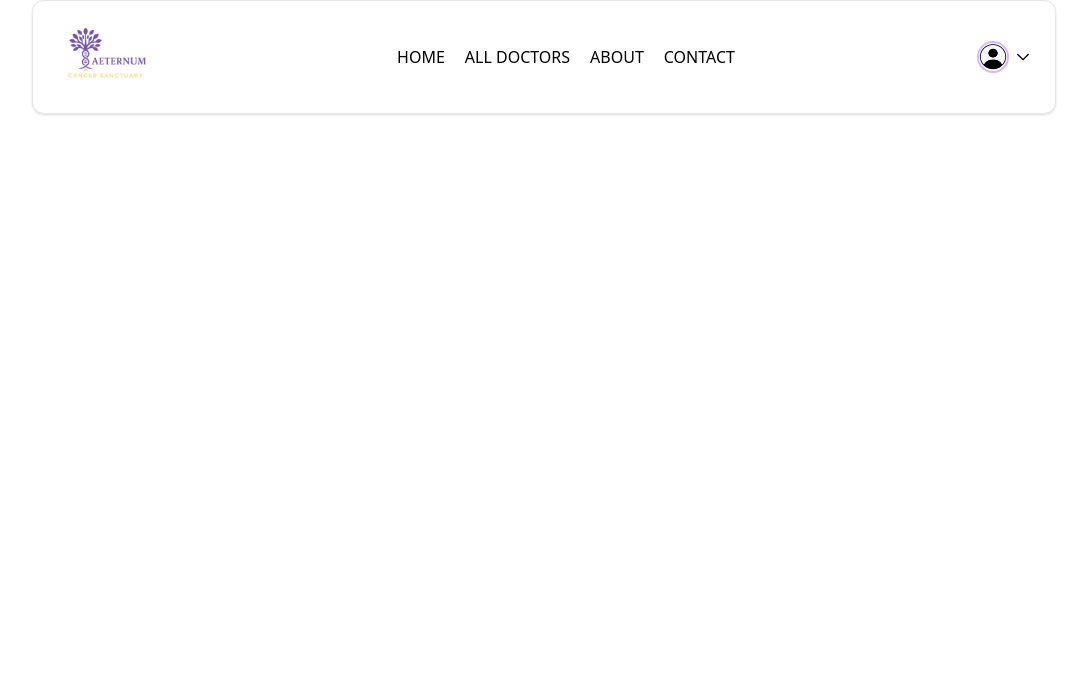
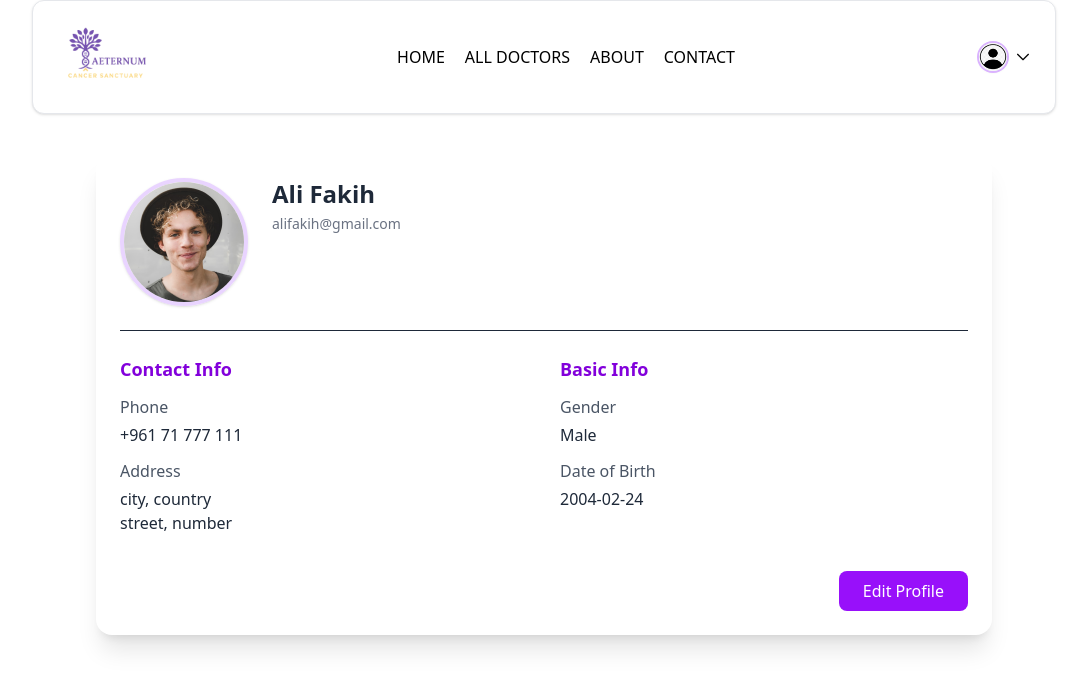
Before and after one commit to amalpfe/PFE-CMS, a React (Vite) app in the folder frontend/: page /my-profile in a window 1280 px wide. Shown: the top 688 px of the page, without its empty margins (96-1183 px from the left). Built offline with nearby package versions, Linux system fonts and the light colour scheme.

Commit message:
Update MyProfile.tsx

```diff
--- a/frontend/src/pages/MyProfile.tsx
+++ b/frontend/src/pages/MyProfile.tsx
@@ -1,11 +1,183 @@
+import { useState, ChangeEvent } from "react";
+import img from "../assets/profile_pic.png";
+//edit
+type Address = {
+  line1: string;
+  line2: string;
+};
 
+type UserData = {
+  name: string;
+  image: string;
+  email: string;
+  phone: string;
+  address: Address;
+  gender: "Male" | "Female";
+  dob: string;
+};
 
 const MyProfile = () => {
+  const [userData, setUserData] = useState<UserData>({
+    name: "Ali Fakih",
+    image: img,
+    email: "alifakih@gmail.com",
+    phone: "+961 71 777 111",
+    address: {
+      line1: "city, country",
+      line2: "street, number",
+    },
+    gender: "Male",
+    dob: "2004-02-24",
+  });
+
+  const [isEdit, setIsEdit] = useState<boolean>(false);
+
+  const handleInputChange = (
+    e: ChangeEvent<HTMLInputElement | HTMLSelectElement>
+  ) => {
+    const { name, value } = e.target;
+    setUserData((prev) => ({
+      ...prev,
+      [name]: value,
+    }));
+  };
+
   return (
-    <div>
+    <div className="max-w-4xl mx-auto my-10 p-6 bg-white rounded-2xl shadow-xl text-gray-800">
+      <div className="flex flex-col sm:flex-row gap-6 items-center sm:items-start border-b pb-6">
+        <img
+          src={userData.image}
+          alt="Profile"
+          className="w-32 h-32 rounded-full object-cover border-4 border-purple-200 shadow"
+        />
+        <div className="flex-1 text-center sm:text-left">
+          {isEdit ? (
+            <input
+              type="text"
+              name="name"
+              value={userData.name}
+              onChange={handleInputChange}
+              className="text-2xl font-semibold border-b-2 border-purple-400 px-2 py-1 focus:outline-none w-full sm:w-auto"
+            />
+          ) : (
+            <h2 className="text-2xl font-bold">{userData.name}</h2>
+          )}
+          <p className="text-sm text-gray-500 mt-1">{userData.email}</p>
+        </div>
+      </div>
 
+      <div className="grid grid-cols-1 md:grid-cols-2 gap-8 mt-6">
+        {/* Contact Section */}
+        <div>
+          <h3 className="text-lg font-semibold mb-3 text-purple-700">Contact Info</h3>
+          <div className="mb-3">
+            <label className="font-medium text-gray-600">Phone</label>
+            {isEdit ? (
+              <input
+                type="text"
+                name="phone"
+                value={userData.phone}
+                onChange={handleInputChange}
+                className="w-full mt-1 px-3 py-2 border rounded-md"
+              />
+            ) : (
+              <p className="mt-1">{userData.phone}</p>
+            )}
+          </div>
+
+          <div className="mb-3">
+            <label className="font-medium text-gray-600">Address</label>
+            {isEdit ? (
+              <>
+                <input
+                  type="text"
+                  value={userData.address.line1}
+                  onChange={(e) =>
+                    setUserData((prev) => ({
+                      ...prev,
+                      address: { ...prev.address, line1: e.target.value },
+                    }))
+                  }
+                  className="w-full mt-1 px-3 py-2 border rounded-md"
+                />
+                <input
+                  type="text"
+                  value={userData.address.line2}
+                  onChange={(e) =>
+                    setUserData((prev) => ({
+                      ...prev,
+                      address: { ...prev.address, line2: e.target.value },
+                    }))
+                  }
+                  className="w-full mt-2 px-3 py-2 border rounded-md"
+                />
+              </>
+            ) : (
+              <p className="mt-1">
+                {userData.address.line1}
+                <br />
+                {userData.address.line2}
+              </p>
+            )}
+          </div>
+        </div>
+
+        {/* Basic Info Section */}
+        <div>
+          <h3 className="text-lg font-semibold mb-3 text-purple-700">Basic Info</h3>
+          <div className="mb-3">
+            <label className="font-medium text-gray-600">Gender</label>
+            {isEdit ? (
+              <select
+                name="gender"
+                value={userData.gender}
+                onChange={handleInputChange}
+                className="w-full mt-1 px-3 py-2 border rounded-md"
+              >
+                <option value="Male">Male</option>
+                <option value="Female">Female</option>
+              </select>
+            ) : (
+              <p className="mt-1">{userData.gender}</p>
+            )}
+          </div>
+
+          <div className="mb-3">
+            <label className="font-medium text-gray-600">Date of Birth</label>
+            {isEdit ? (
+              <input
+                type="date"
+                name="dob"
+                value={userData.dob}
+                onChange={handleInputChange}
+                className="w-full mt-1 px-3 py-2 border rounded-md"
+              />
+            ) : (
+              <p className="mt-1">{userData.dob}</p>
+            )}
+          </div>
+        </div>
+      </div>
+
+      <div className="mt-6 flex justify-end">
+        {isEdit ? (
+          <button
+            onClick={() => setIsEdit(false)}
+            className="bg-green-500 text-white px-6 py-2 rounded-lg hover:bg-green-600 transition duration-300"
+          >
+           Save
+          </button>
+        ) : (
+          <button
+            onClick={() => setIsEdit(true)}
+            className="bg-purple-600 text-white px-6 py-2 rounded-lg hover:bg-purple-700 transition duration-300"
+          >
+          Edit Profile
+          </button>
+        )}
+      </div>
     </div>
-  )
-}
+  );
+};
 
-export default MyProfile
+export default MyProfile;
```
